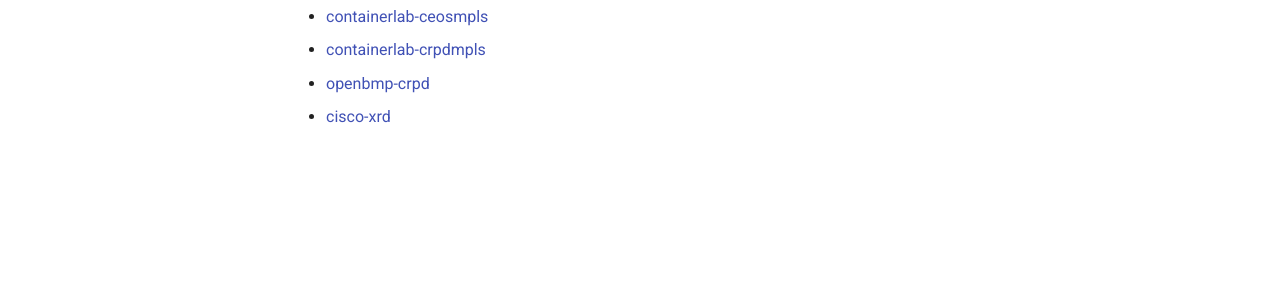
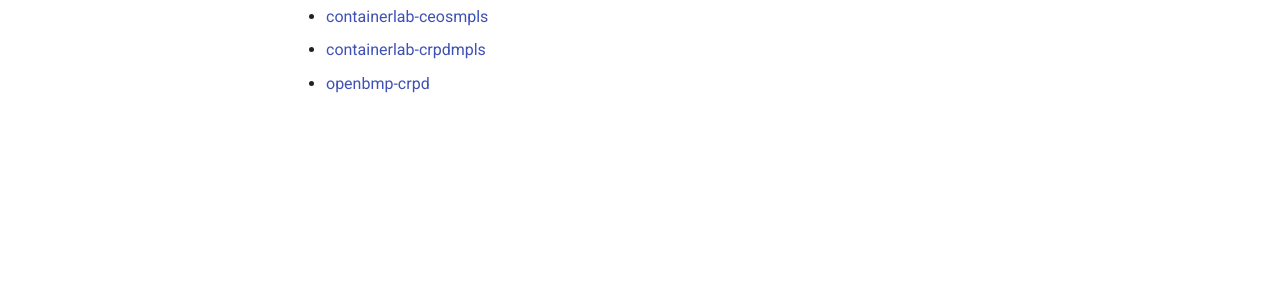
Before and after one commit to hmntsharma/hmntsharma.github.io, an MkDocs documentation site: the page built from docs/index.md, in a window 1280 px wide. Shown: the part 275-575 px from the top of the page. Built offline with MkDocs 1.6.1 and Material for MkDocs 9.7.7, drawn with Linux system fonts in a browser that asks for light colours; comment, search, counter and statistics services are not loaded.

Commit message:
Update index.md

```diff
--- a/docs/index.md
+++ b/docs/index.md
@@ -5,4 +5,3 @@
 + [containerlab-ceosmpls](https://hmntsharma.github.io/clab-ceosmpls/)
 + [containerlab-crpdmpls](https://hmntsharma.github.io/clab-crpdmpls/)
 + [openbmp-crpd](https://hmntsharma.github.io/openbmp-crpd/)
-+ [cisco-xrd](https://hmntsharma.github.io/cisco_xrd/)
```
